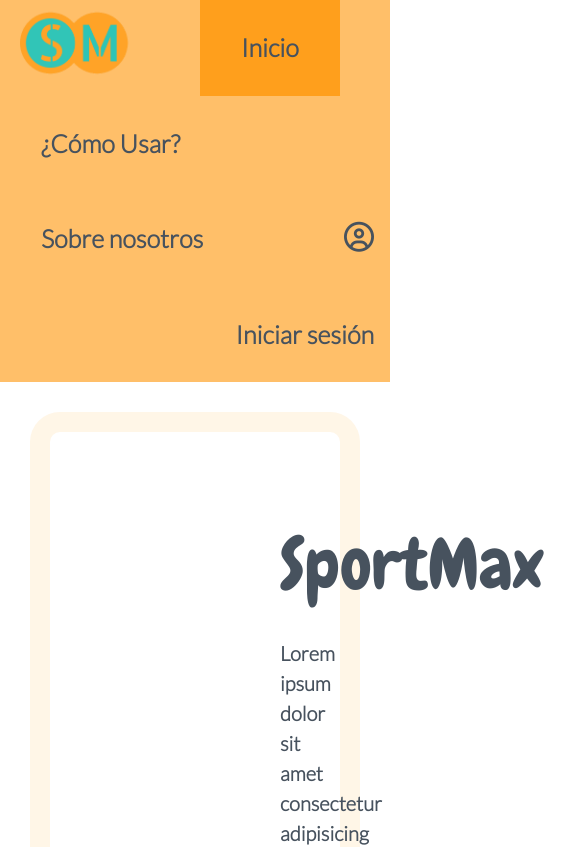
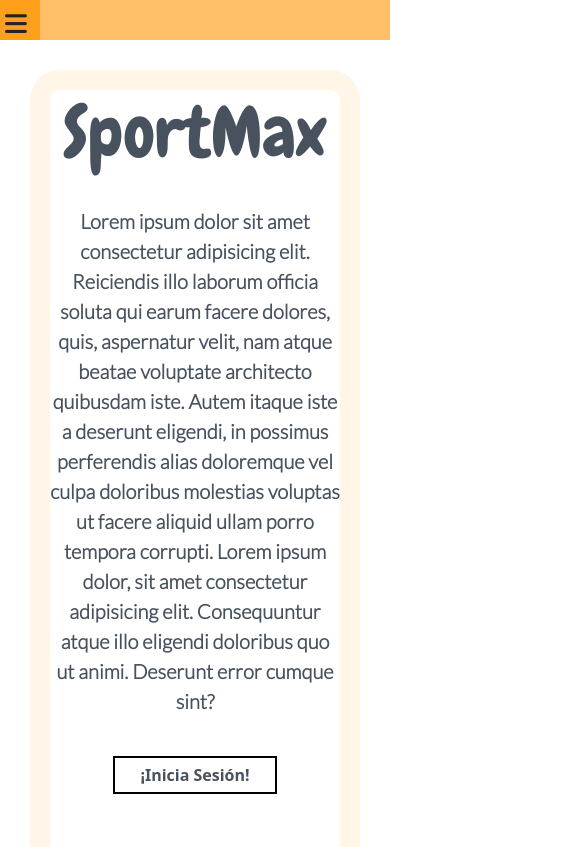
Before and after one commit to C4rtex/ProyectoMisionTIC, a plain HTML site: page index.html in a window 390 px wide. Shown: the top 847 px of the page, 585 px wide, since content can reach past the window. Drawn offline with nearby package versions, Linux system fonts and the light colour scheme.

Commit message:
responsive de algunas cosas

```diff
--- a/estilos.css
+++ b/estilos.css
@@ -5,40 +5,61 @@
                     scroll-behavior: smooth;
                 }
 
+                header {
+                    background-color: #FFBF69;
+                }
+
+                header label {
+                    display: none;
+                    font-size: 25px;
+                    height: 40px;
+                    width: 40px;
+                    padding: 5px;
+                }
+
+                header label:hover {
+                    cursor: pointer;
+                    background-color: #FF9F1C;
+                }
+
+                header input {
+                    display: none;
+                }
+                /* Menu de navegacion*/
+
+                .logo {
+                    width: 120px;
+                    padding-left: 10px;
+                }
+
                 .nav_bar ul {
                     list-style: none;
+                    display: flex;
                     margin: 0;
                     padding: 0;
-                    background-color: #FFBF69;
                     overflow: hidden;
                 }
 
                 .nav_bar li {
-                    float: left;
                     padding: 15px 0;
+                    text-align: center;
+                    flex-grow: 1;
                 }
 
-                .nav_bar li:nth-child(5),
-                .nav_bar li:nth-child(6) {
-                    float: right;
+                .nav_bar li:last-child {
+                    cursor: pointer;
+                    color: #47525E;
+                    flex-grow: 3;
                 }
 
-                .nav_bar li:nth-child(2),
-                .nav_bar li:nth-child(3),
-                .nav_bar li:nth-child(4) {
-                    padding-right: 25px;
-                    padding-left: 25px;
-                }
-
-                .nav_bar li:first-child {
-                    margin-left: 20px;
-                    margin-right: 60px;
-                    padding: 0;
-                }
-
-                .nav_bar li a:first-child {
-                    cursor: pointer;
+                .nav_bar li a {
+                    display: block;
+                    font-size: 25px;
+                    padding: 14px 16px;
                     color: #47525E;
+                    text-decoration: none;
+                    font-weight: 900;
+                    font-family: 'Lato', sans-serif;
                 }
 
                 .activa {
@@ -48,21 +69,7 @@
                 .enlaces:hover {
                     background-color: #FF9F1C;
                 }
-
-                .logo {
-                    width: 120px;
-                }
-
-                .nav_bar li a {
-                    text-decoration: none;
-                    color: #47525E;
-                    display: block;
-                    text-align: center;
-                    font-weight: 900;
-                    font-size: 25px;
-                    font-family: 'Lato', sans-serif;
-                    padding: 14px 16px;
-                }
+                /* Fin Menu de navegacion*/
 
                 .container_principal {
                     display: flex;
@@ -202,6 +209,7 @@
 
                 .icono_perfil {
                     font-size: 30px;
+                    margin-left: 20px;
                 }
 
                 .container_inc {
@@ -391,3 +399,51 @@
                     font-size: 3.5vh;
                 }
                 /*FINAL QUIENES SOMOS*/
+                /*MENU RESPONSIVE*/
+
+                @media (max-width:768px) {
+                    header label {
+                        display: block;
+                    }
+                    .logo {
+                        width: 120px;
+                    }
+                    .nav_bar {
+                        position: absolute;
+                        background-color: #FFBF69;
+                        width: 100%;
+                        margin-left: -100%;
+                        transition: all 0.5s;
+                        z-index: 999;
+                    }
+                    .nav_bar ul {
+                        flex-direction: column;
+                    }
+                    .nav_bar li {
+                        border-top: 1px solid white;
+                    }
+                    #btn-menu:checked~.nav_bar {
+                        margin: 0;
+                    }
+                    .container_principal {
+                        height: 100vh;
+                        padding: 0;
+                    }
+                    .container_inc {
+                        width: 100%;
+                        position: absolute;
+                        padding: 0;
+                        justify-content: center;
+                        text-align: center;
+                    }
+                    .texto_inicio {
+                        font-size: 20px;
+                    }
+                    .container_imagen {
+                        width: 100%;
+                        background: rgba(255, 254, 254, 0.233);
+                    }
+                    .imagen_svg {
+                        display: none;
+                    }
+                }
--- a/index.html
+++ b/index.html
@@ -19,9 +19,13 @@
 
     <body>
         <header>
+            <input type="checkbox" id="btn-menu">
+            <label for="btn-menu"><i class="fas fa-bars"></i></label>
             <nav class="nav_bar">
                 <ul>
-                    <li><img class="logo" src="imagenes/SportMaxLogo.png" alt=""></li>
+                    <li>
+                        <img src="imagenes/SportMaxLogo.png" alt="" class="logo">
+                    </li>
                     <li class="activa">
                         <a href="#desc_inicio">Inicio</a>
                     </li>
@@ -32,10 +36,7 @@
                         <a href="quienessomos.html">Sobre nosotros</a>
                     </li>
                     <li class="enlaces">
-                        <a href=""><i class="icono_perfil far fa-user-circle"></i></a>
-                    </li>
-                    <li class="enlaces">
-                        <a data-bs-toggle="modal" data-bs-target="#forminici">Iniciar sesión</a>
+                        <a data-bs-toggle="modal" data-bs-target="#forminici">Iniciar sesión<i class="icono_perfil far fa-user-circle"></i></a>
                     </li>
                 </ul>
             </nav>
@@ -133,7 +134,6 @@
                 </div>
             </div>
         </section>
-
 
         <div class="modal fade" id="forminici" tabindex="-1">
             <div class="modal-dialog modal-dialog-centered">
```
Also changed, not shown: quienessomos.html (+3 -4 lines), 1 other file.
